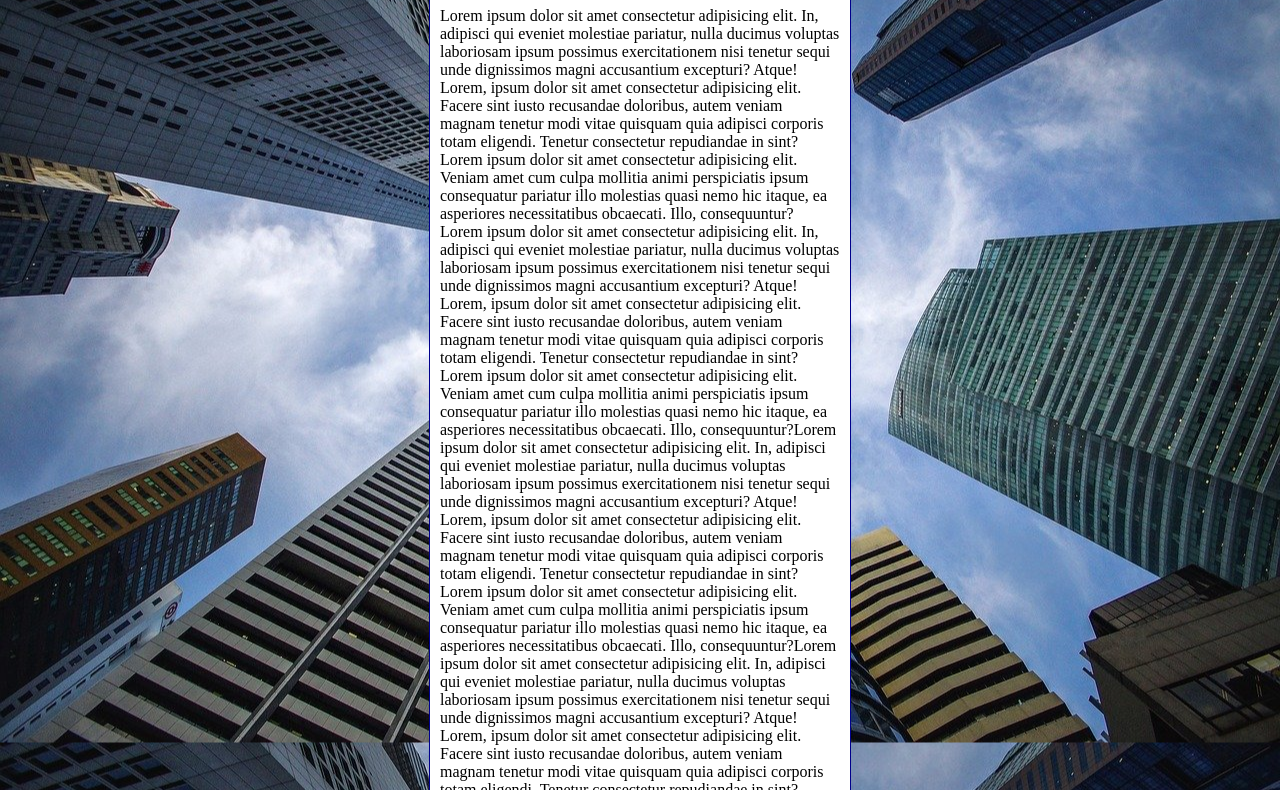
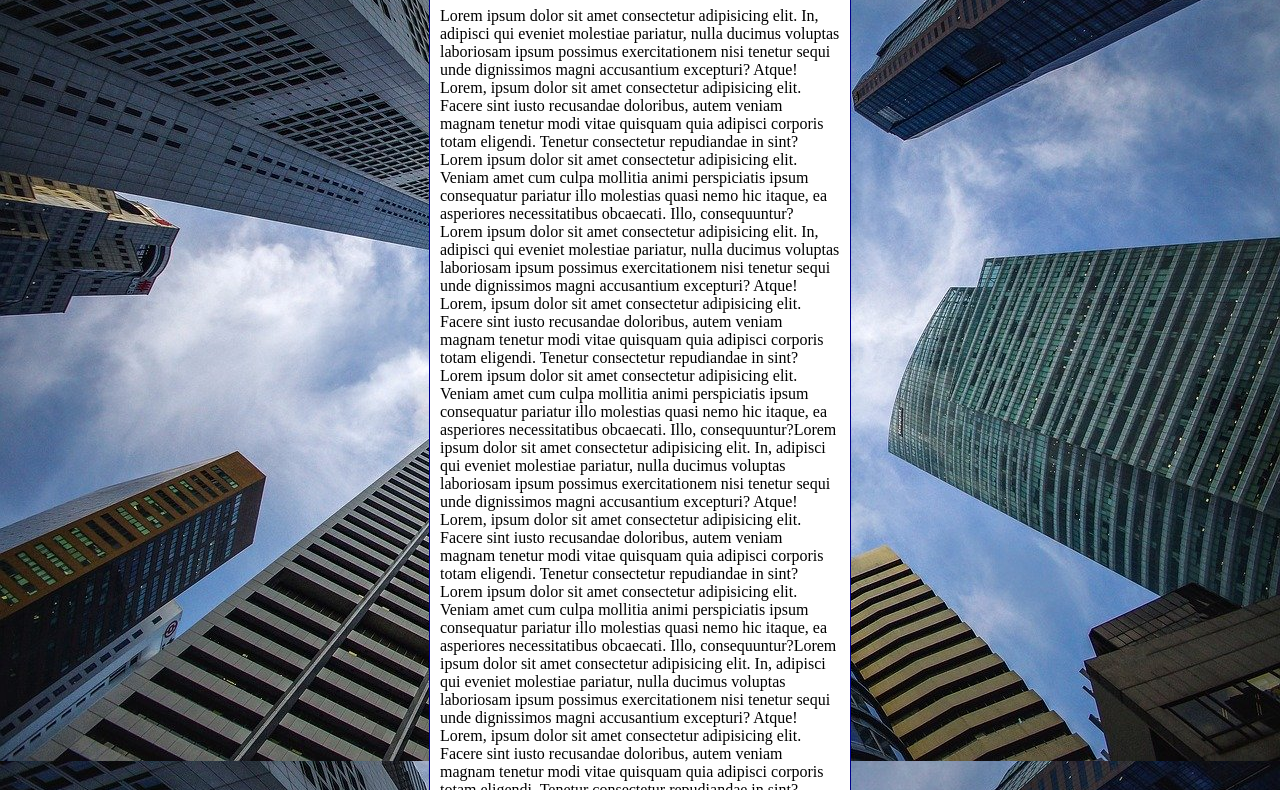
Before and after one commit to netomeloo/html-css, a plain HTML site: page exercícios/ex022/fundo006.html in a window 1280 px wide. Shown: the part 92-882 px from the top of the page. Drawn offline with Linux system fonts and the light colour scheme.

Commit message:
Update fundo006.html

```diff
--- a/exercícios/ex022/fundo006.html
+++ b/exercícios/ex022/fundo006.html
@@ -4,20 +4,21 @@
     <meta charset="UTF-8">
     <meta http-equiv="X-UA-Compatible" content="IE=edge">
     <meta name="viewport" content="width=device-width, initial-scale=1.0">
-    <title></title>
+    <title>Fundo fixo de tela</title>
     <style>
         body{
             height: 100vh;
             background-color: black;
             background-image: url('imagens/wallpaper002.jpg');
             background-position: center center;
-            background-repeat: repeat-y;
+            background-repeat: no-repeat;
             background-size: cover;
+            background-attachment: fixed;
         }
 
         main {
             background-color: white;
-            width: 400px;
+            max-width: 400px;
             padding: 10px;
             margin:auto;
             border: 1px solid darkblue;
```
